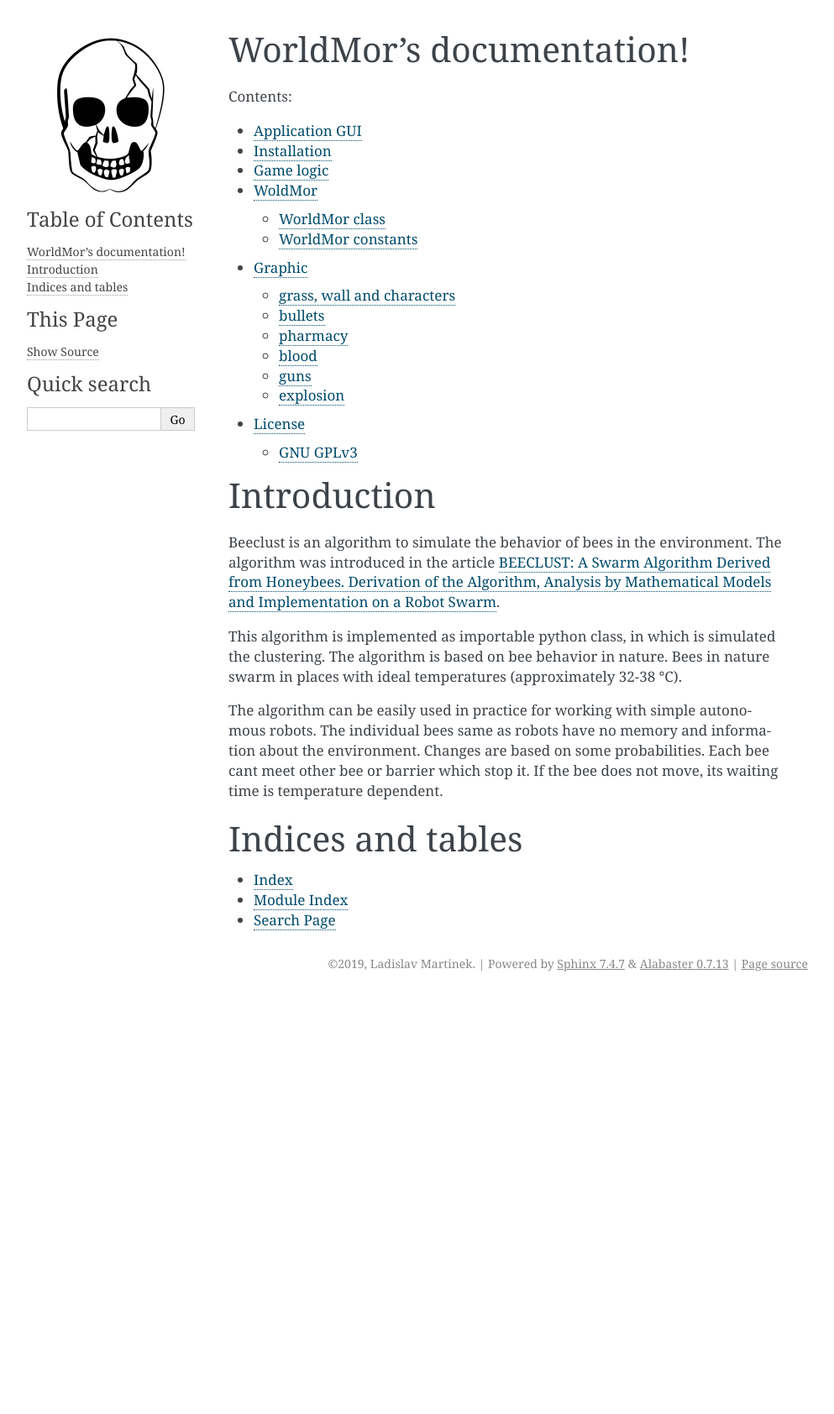
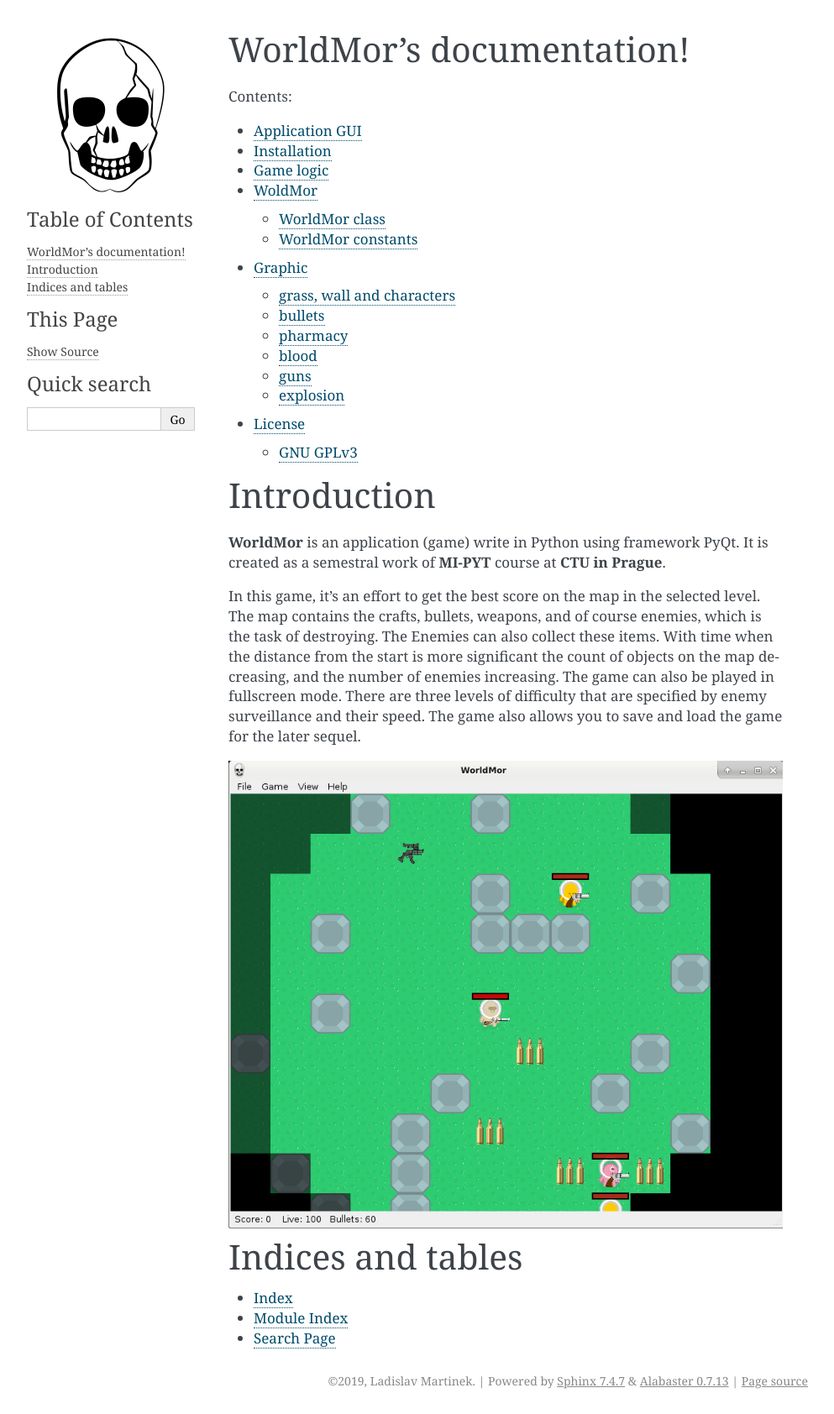
Before and after one commit to martilad/worldmor, a Sphinx documentation site: the page built from docs/index.rst, in a window 1280 px wide. Shown: the whole page at 84% size, without its empty margins (148-1141 px from the left). Built offline with Sphinx 7.4.7, drawn with Linux system fonts in a browser that asks for light colours; before the commit the page ends 1187 px from its top, so only the background shows below that.

Commit message:
Update the indef for world mor

```diff
--- a/docs/index.rst
+++ b/docs/index.rst
@@ -20,27 +20,19 @@ WorldMor's documentation!
 
 Introduction
 ==================
-Beeclust is an algorithm to simulate the behavior of bees in the environment.
-The algorithm was introduced in the article
-`BEECLUST: A Swarm Algorithm Derived from
-Honeybees.
-Derivation of the Algorithm, Analysis by
-Mathematical Models
-and Implementation on a Robot Swarm
-<http://heikohamann.de/pub/schmickl_beeclust_2011.pdf>`_.
+**WorldMor** is an application (game) write in Python using framework PyQt.
+It is created as a semestral work of **MI-PYT** course at **CTU in Prague**.
 
-This algorithm is implemented as importable python class,
-in which is simulated the clustering. The algorithm is based on bee behavior in nature.
-Bees in nature swarm in places with ideal temperatures (approximately 32-38 °C).
-
-The algorithm can be easily used in practice for working with simple autonomous robots.
-The individual bees same as robots have no memory and information about the environment.
-Changes are based on some probabilities.
-Each bee cant meet other bee or barrier which stop it.
-If the bee does not move, its waiting time is temperature dependent.
+In this game, it's an effort to get the best score on the map in the selected level.
+The map contains the crafts, bullets, weapons, and of course enemies, which is the task of destroying.
+The Enemies can also collect these items.
+With time when the distance from the start is more significant the count of objects on the map decreasing,
+and the number of enemies increasing. The game can also be played in fullscreen mode.
+There are three levels of difficulty that are specified by enemy surveillance and their speed.
+The game also allows you to save and load the game for the later sequel.
 
 
-
+.. image:: _static/example.png
 
 Indices and tables
 ==================
```
Also changed, not shown: docs/_static/example.png (added).
